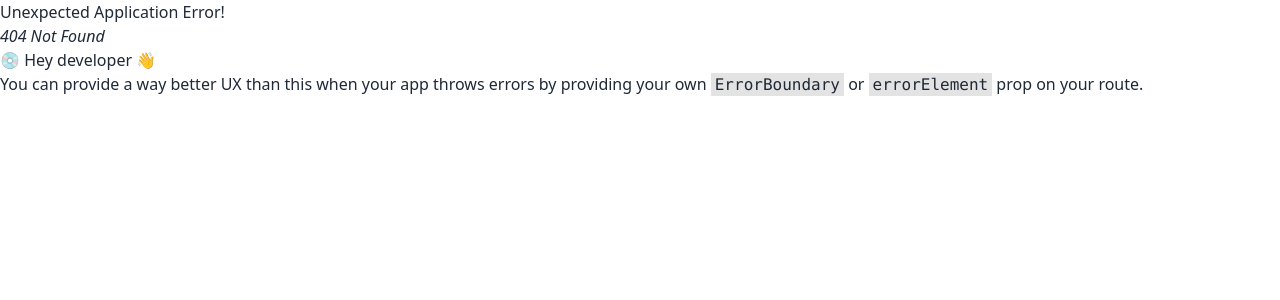
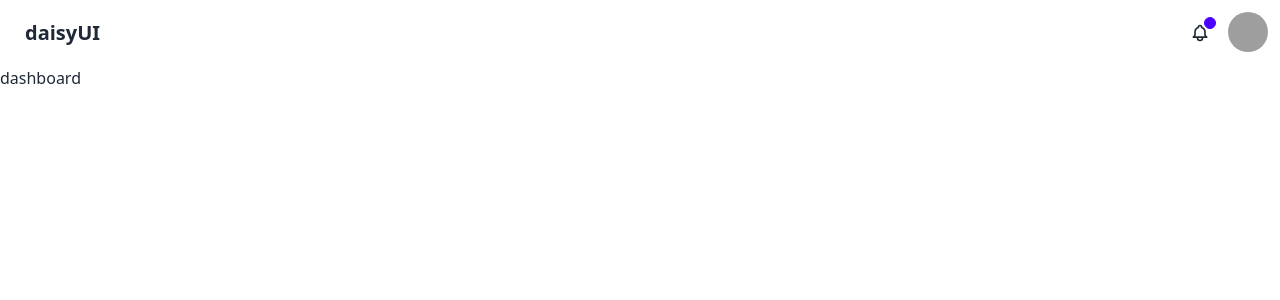
Before and after one commit to gr99murad/Job-Task-Management-App, a React (Vite) app: page /dashboard in a window 1280 px wide. Before the commit this address had no page. Shown: the top 300 px of the page. Built offline with nearby package versions, Linux system fonts and the light colour scheme; grey boxes are pictures that could not be loaded.

Commit message:
Added Google sign in and navbar component

```diff
--- /dev/null
+++ b/src/Component/Navbar.jsx
@@ -0,0 +1,65 @@
+import React from "react";
+
+const Navbar = () => {
+  return (
+    <div className="navbar bg-base-100">
+      <div className="flex-1">
+        <a className="btn btn-ghost text-xl">daisyUI</a>
+      </div>
+      <div className="flex-none">
+        <button className="btn btn-ghost btn-circle">
+          <div className="indicator">
+            <svg
+              xmlns="http://www.w3.org/2000/svg"
+              className="h-5 w-5"
+              fill="none"
+              viewBox="0 0 24 24"
+              stroke="currentColor"
+            >
+              <path
+                strokeLinecap="round"
+                strokeLinejoin="round"
+                strokeWidth="2"
+                d="M15 17h5l-1.405-1.405A2.032 2.032 0 0118 14.158V11a6.002 6.002 0 00-4-5.659V5a2 2 0 10-4 0v.341C7.67 6.165 6 8.388 6 11v3.159c0 .538-.214 1.055-.595 1.436L4 17h5m6 0v1a3 3 0 11-6 0v-1m6 0H9"
+              />
+            </svg>
+            <span className="badge badge-xs badge-primary indicator-item"></span>
+          </div>
+        </button>
+        <div className="dropdown dropdown-end">
+          <div
+            tabIndex={0}
+            role="button"
+            className="btn btn-ghost btn-circle avatar"
+          >
+            <div className="w-10 rounded-full">
+              <img
+                alt="Tailwind CSS Navbar component"
+                src="https://img.daisyui.com/images/stock/photo-1534528741775-53994a69daeb.webp"
+              />
+            </div>
+          </div>
+          <ul
+            tabIndex={0}
+            className="menu menu-sm dropdown-content bg-base-100 rounded-box z-[1] mt-3 w-52 p-2 shadow"
+          >
+            <li>
+              <a className="justify-between">
+                Profile
+                <span className="badge">New</span>
+              </a>
+            </li>
+            <li>
+              <a>Settings</a>
+            </li>
+            <li>
+              <a>Logout</a>
+            </li>
+          </ul>
+        </div>
+      </div>
+    </div>
+  );
+};
+
+export default Navbar;
--- /dev/null
+++ b/src/Component/PrivateRoute.jsx
@@ -0,0 +1,19 @@
+import React, { useContext } from 'react';
+import AuthContext from '../context/AuthContext/AuthContext';
+import { Navigate, useLocation } from 'react-router-dom';
+
+const PrivateRoute = ({children}) => {
+    const {user, loading} = useContext(AuthContext);
+    const location = useLocation();
+
+    if(loading){
+        return <div>loading...</div>
+    }
+
+    if(!user){
+        return <Navigate to="/" state={{ from: location}}></Navigate>
+    }
+    return children;
+};
+
+export default PrivateRoute;
--- /dev/null
+++ b/src/Component/TaskForm.jsx
@@ -0,0 +1,11 @@
+import React from 'react';
+
+const TaskForm = () => {
+    return (
+        <div>
+
+        </div>
+    );
+};
+
+export default TaskForm;
--- /dev/null
+++ b/src/Component/TaskItem.jsx
@@ -0,0 +1,11 @@
+import React from 'react';
+
+const TaskItem = () => {
+    return (
+        <div>
+
+        </div>
+    );
+};
+
+export default TaskItem;
--- /dev/null
+++ b/src/Component/TaskList.jsx
@@ -0,0 +1,11 @@
+import React from 'react';
+
+const TaskList = () => {
+    return (
+        <div>
+
+        </div>
+    );
+};
+
+export default TaskList;
--- /dev/null
+++ b/src/Firebase/firebase.init.js
@@ -0,0 +1,21 @@
+// Import the functions you need from the SDKs you need
+import { initializeApp } from "firebase/app";
+import { getAuth } from "firebase/auth";
+// TODO: Add SDKs for Firebase products that you want to use
+// https://firebase.google.com/docs/web/setup#available-libraries
+
+// Your web app's Firebase configuration
+const firebaseConfig = {
+    apiKey: import.meta.env.VITE_apiKey,
+    authDomain: import.meta.env.VITE_authDomain,
+    projectId: import.meta.env.VITE_projectId,
+    storageBucket: import.meta.env.VITE_storageBucket,
+    messagingSenderId: import.meta.env.VITE_messagingSenderId,
+    appId: import.meta.env.VITE_appId,
+};
+
+// Initialize Firebase
+const app = initializeApp(firebaseConfig);
+const auth = getAuth(app);
+
+export default auth;
--- /dev/null
+++ b/src/Pages/Dashboard.jsx
@@ -0,0 +1,17 @@
+import React from 'react';
+import Navbar from '../Component/Navbar';
+
+const Dashboard = () => {
+    return (
+        <>
+        <Navbar></Navbar>
+        <div>
+            dashboard
+        </div>
+
+
+        </>
+    );
+};
+
+export default Dashboard;
--- /dev/null
+++ b/src/Pages/Login.jsx
@@ -0,0 +1,68 @@
+import React, { useContext, useState } from "react";
+
+import AuthContext from "../context/AuthContext/AuthContext";
+import { GoogleAuthProvider, signInWithPopup } from "firebase/auth";
+import auth from "../Firebase/firebase.init";
+import { Link, useNavigate } from "react-router-dom";
+import { FaGoogle } from "react-icons/fa";
+import Swal from "sweetalert2";
+
+const Login = () => {
+
+  const [error, setError] = useState("");
+  const [loading, setLoading] = useState(false);
+  const navigate = useNavigate();
+
+
+
+  const handleGoogleSignIn = async () => {
+    const provider = new GoogleAuthProvider();
+    setLoading(true);
+
+    try {
+      const result = await signInWithPopup(auth, provider);
+      Swal.fire("success", "Google Login successful!", "success");
+      navigate("/dashboard");
+    } catch (error) {
+      setError(error.message);
+      Swal.fire("error", error.message, "error");
+    } finally {
+      setLoading(false);
+    }
+  };
+  return (
+    <>
+
+      <div className="hero bg-primary py-24 min-h-screen">
+        <div className="hero-content flex-col lg:flex-row-reverse">
+
+          <div className="card bg-[#e2d8d8] w-full max-w-sm shrink-0 shadow-2xl">
+            <h1 className=" ml-8 mt-4 text-5xl font-bold">Sign In Now!</h1>
+
+
+            <div className="text-center mt-4">
+              <button
+                onClick={handleGoogleSignIn}
+                className="btn bg-[#bea7a7] text-text"
+                disabled={loading}
+              >
+                {loading ? (
+                  "Loading..."
+                ) : (
+                  <>
+                    <FaGoogle className="text-xl"></FaGoogle>
+                    <span>Sign in with Google</span>
+                  </>
+                )}
+              </button>
+            </div>
+
+          </div>
+        </div>
+      </div>
+    </>
+  );
+};
+
+
+export default Login;
--- /dev/null
+++ b/src/context/AuthContext/AuthContext.jsx
@@ -0,0 +1,5 @@
+import { createContext } from "react";
+
+const AuthContext = createContext(null);
+
+export default AuthContext;
--- /dev/null
+++ b/src/context/AuthContext/AuthProvider.jsx
@@ -0,0 +1,44 @@
+import React, { useEffect, useState } from 'react';
+import auth from '../../Firebase/firebase.init';
+import { createUserWithEmailAndPassword, onAuthStateChanged, signInWithEmailAndPassword, signOut } from 'firebase/auth';
+import AuthContext from './AuthContext';
+
+const AuthProvider = ({children}) => {
+    const [user, setUser] = useState(null);
+    const [loading, setLoading] = useState(true);
+
+
+
+    const signOutUser = () => {
+        setLoading(true);
+        return signOut(auth)
+    }
+
+    useEffect( () => {
+        const unsubscribe = onAuthStateChanged(auth, currentUser => {
+            setUser(currentUser);
+            console.log('state captured', currentUser)
+            setLoading(false);
+        })
+        return () =>{
+            unsubscribe();
+        }
+    }, [])
+
+
+    const authInfo = {
+        user,
+        loading,
+        createUser,
+        signInUser,
+        signOutUser
+
+    }
+    return (
+        <AuthContext.Provider value={authInfo}>
+            {loading ? <div></div> : children}
+        </AuthContext.Provider>
+    );
+};
+
+export default AuthProvider;
```
Also changed, not shown: package.json (+8 -3 lines), src/main.jsx (+8 -1 lines), 1 other file (tests, documents, lock files or other folders).
